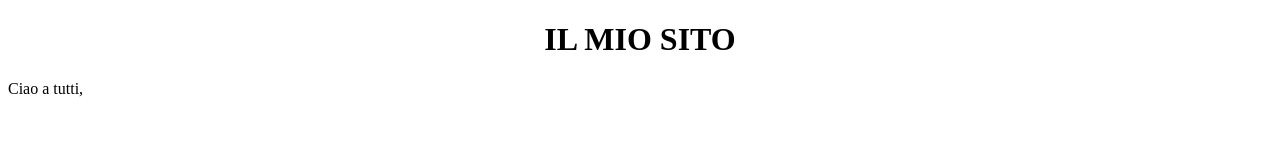
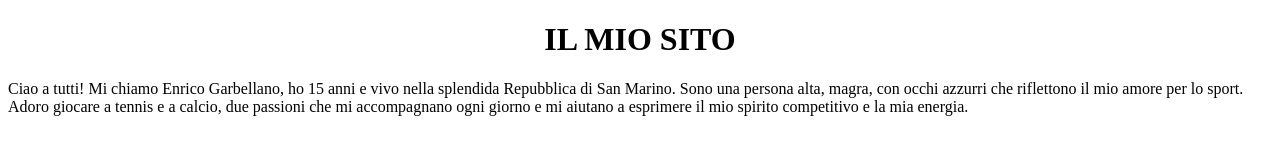
Before and after one commit to enrik10rsm/ilmiosito, a website: page index.html in a window 1280 px wide. Drawn offline with Linux system fonts and the light colour scheme.

Commit message:
modifica stato

```diff
--- a/index.html
+++ b/index.html
@@ -8,6 +8,8 @@
   </head>
   <body>
     <h1><center>IL MIO SITO</center></h1>
-    <p>Ciao a tutti,</p>
+    <p>Ciao a tutti! Mi chiamo Enrico Garbellano, ho 15 anni e vivo nella splendida Repubblica di San Marino.
+      Sono una persona alta, magra, con occhi azzurri che riflettono il mio amore per lo sport. Adoro giocare a tennis e a calcio, due passioni che mi accompagnano ogni giorno e
+       mi aiutano a esprimere il mio spirito competitivo e la mia energia.</p>
   </body>
 </html>
```
